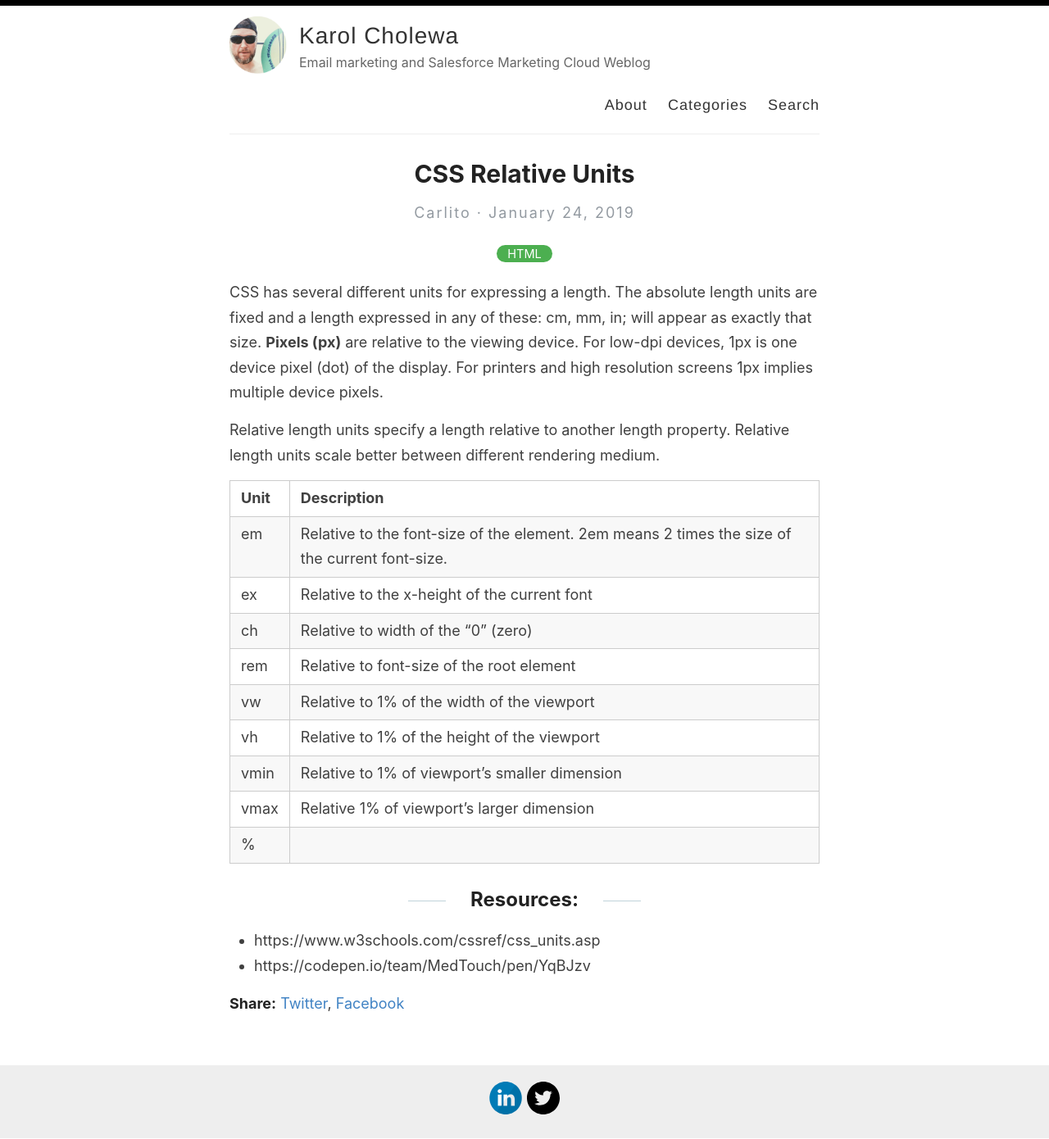
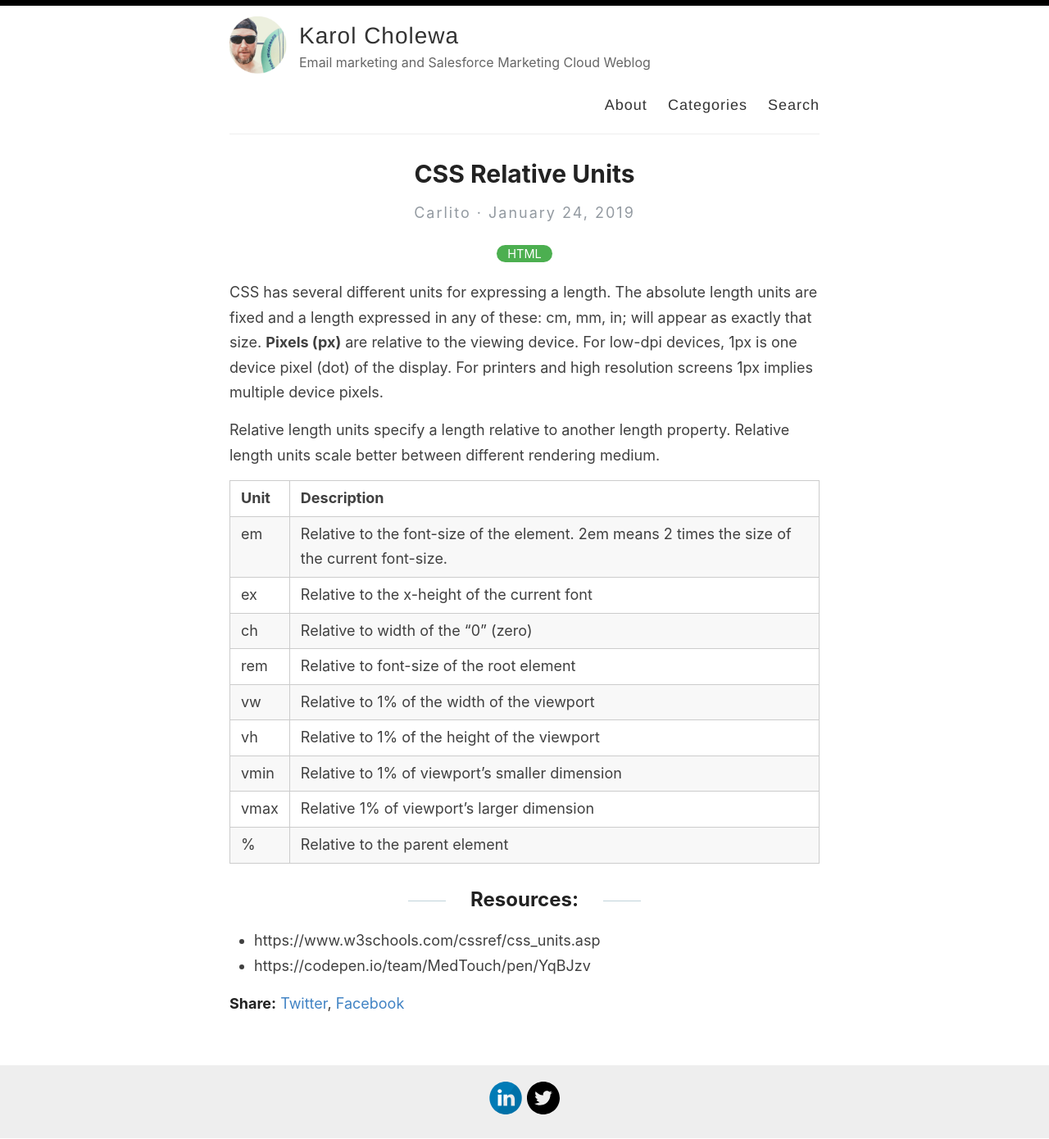
Before and after one commit to karolcholewa/blog, a Jekyll site: the page built from _posts/2019-01-24-css-units.md, in a window 1280 px wide. Shown: the whole page at 82% size. Built offline with Jekyll 4.4.1, drawn with Linux system fonts in a browser that asks for light colours.

Commit message:
updated post

```diff
--- a/_posts/2019-01-24-css-units.md
+++ b/_posts/2019-01-24-css-units.md
@@ -69,7 +69,7 @@ Relative length units specify a length relative to another length property. Rela
   <tr>
    <td>%
    </td>
-   <td>
+   <td>Relative to the parent element
    </td>
   </tr>
 </table>
```
